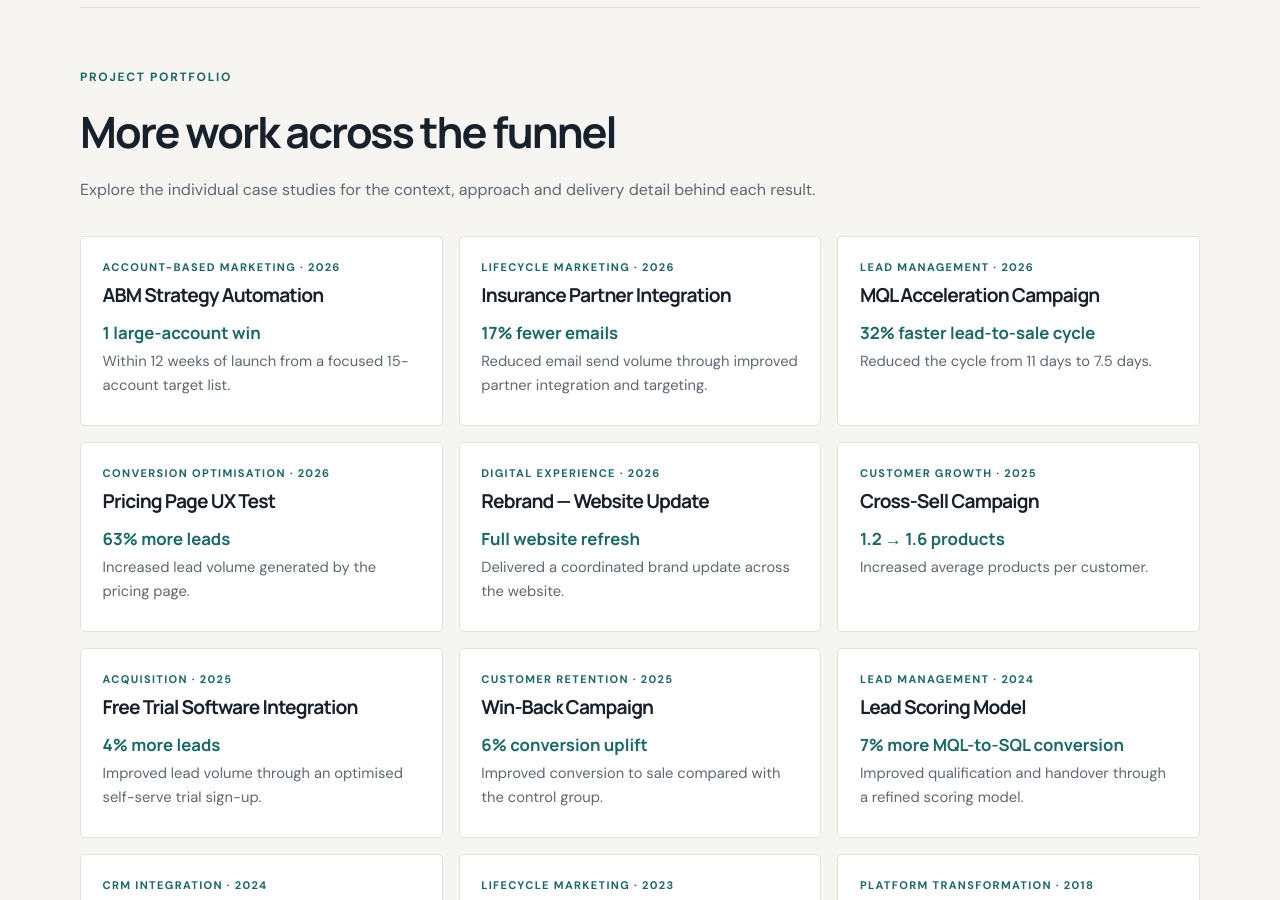
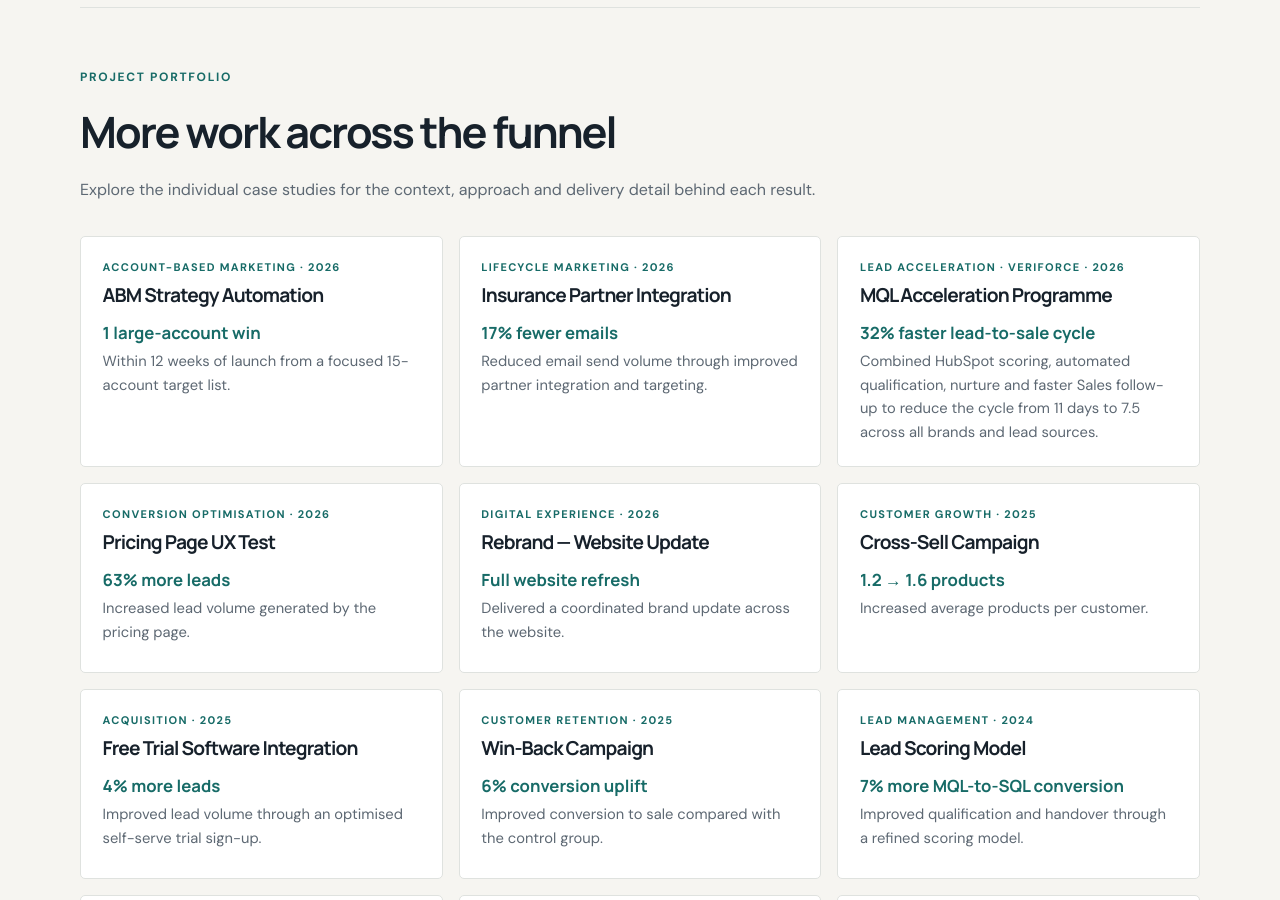
Before and after one commit to georgefwmurray/Marketing-Operations-Control-Centre, a Jekyll site: the page built from Campaign-Commercial-Projects.md, in a window 1280 px wide and 900 px high, scrolled down 1214 px. Built offline with Jekyll 4.4.1, drawn with Linux system fonts in a browser that asks for light colours.

Commit message:
Update MQL acceleration portfolio summary

```diff
--- a/Campaign-Commercial-Projects.md
+++ b/Campaign-Commercial-Projects.md
@@ -32,7 +32,7 @@ description: "Selected campaign, sales and platform projects across marketing au
   <div class="project-grid">
     <article class="project-card"><span class="project-category">Account-based marketing · 2026</span><h3><a href="Campaign%20%26%20Commercial%20Projects/ABM-Strategy-Automation.html">ABM Strategy Automation</a></h3><strong>1 large-account win</strong><p>Within 12 weeks of launch from a focused 15-account target list.</p></article>
     <article class="project-card"><span class="project-category">Lifecycle marketing · 2026</span><h3><a href="Campaign%20%26%20Commercial%20Projects/Insurance-Partner-Integration.html">Insurance Partner Integration</a></h3><strong>17% fewer emails</strong><p>Reduced email send volume through improved partner integration and targeting.</p></article>
-    <article class="project-card"><span class="project-category">Lead management · 2026</span><h3><a href="Campaign%20%26%20Commercial%20Projects/MQL-Acceleration-Campaign.html">MQL Acceleration Campaign</a></h3><strong>32% faster lead-to-sale cycle</strong><p>Reduced the cycle from 11 days to 7.5 days.</p></article>
+    <article class="project-card"><span class="project-category">Lead acceleration · Veriforce · 2026</span><h3><a href="Campaign%20%26%20Commercial%20Projects/MQL-Acceleration-Campaign.html">MQL Acceleration Programme</a></h3><strong>32% faster lead-to-sale cycle</strong><p>Combined HubSpot scoring, automated qualification, nurture and faster Sales follow-up to reduce the cycle from 11 days to 7.5 across all brands and lead sources.</p></article>
     <article class="project-card"><span class="project-category">Conversion optimisation · 2026</span><h3><a href="Campaign%20%26%20Commercial%20Projects/Pricing-Page-UX-Test.html">Pricing Page UX Test</a></h3><strong>63% more leads</strong><p>Increased lead volume generated by the pricing page.</p></article>
     <article class="project-card"><span class="project-category">Digital experience · 2026</span><h3><a href="Campaign%20%26%20Commercial%20Projects/Rebrand-Website-Update.html">Rebrand — Website Update</a></h3><strong>Full website refresh</strong><p>Delivered a coordinated brand update across the website.</p></article>
     <article class="project-card"><span class="project-category">Customer growth · 2025</span><h3><a href="Campaign%20%26%20Commercial%20Projects/Cross-Sell-Campaign.html">Cross-Sell Campaign</a></h3><strong>1.2 → 1.6 products</strong><p>Increased average products per customer.</p></article>
```
